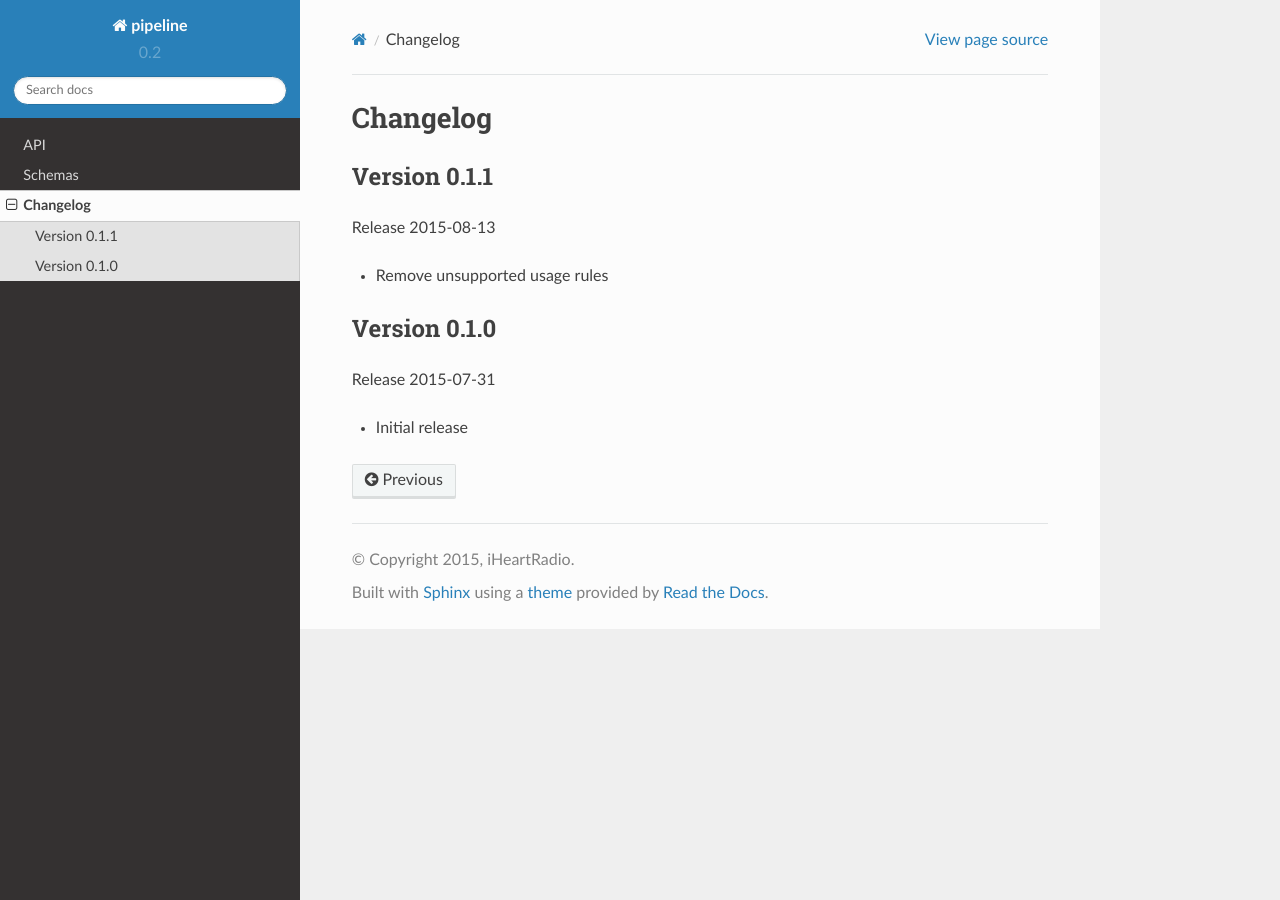
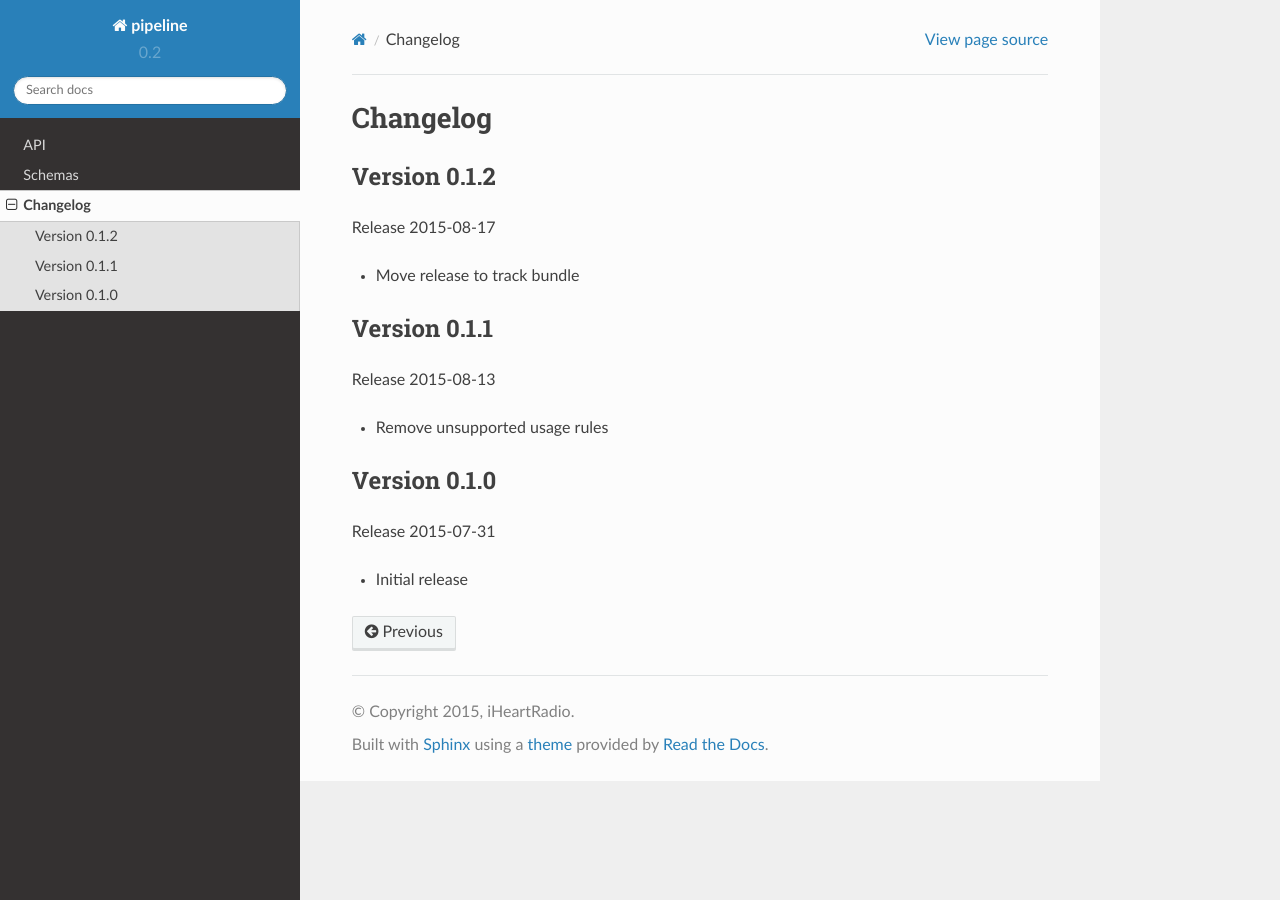
Before and after one commit to iheartradio/pipeline, a Sphinx documentation site: the page built from docs/changes.rst, in a window 1280 px wide. Built offline with Sphinx 7.4.7 and the Read the Docs theme 2.0.0, drawn with Linux system fonts in a browser that asks for light colours.

Commit message:
Update changelog

```diff
--- a/docs/changes.rst
+++ b/docs/changes.rst
@@ -1,6 +1,13 @@
 =========
 Changelog
 =========
+
+Version 0.1.2
+=============
+
+Release 2015-08-17
+
+- Move release to track bundle
 
 Version 0.1.1
 =============
```
